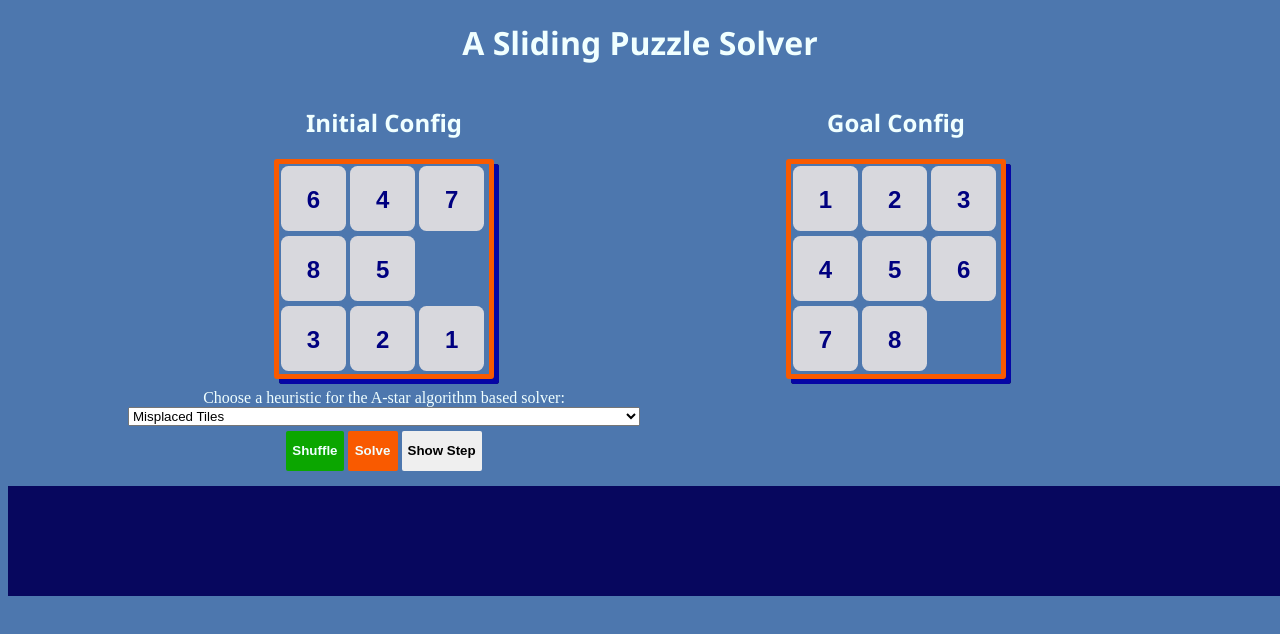
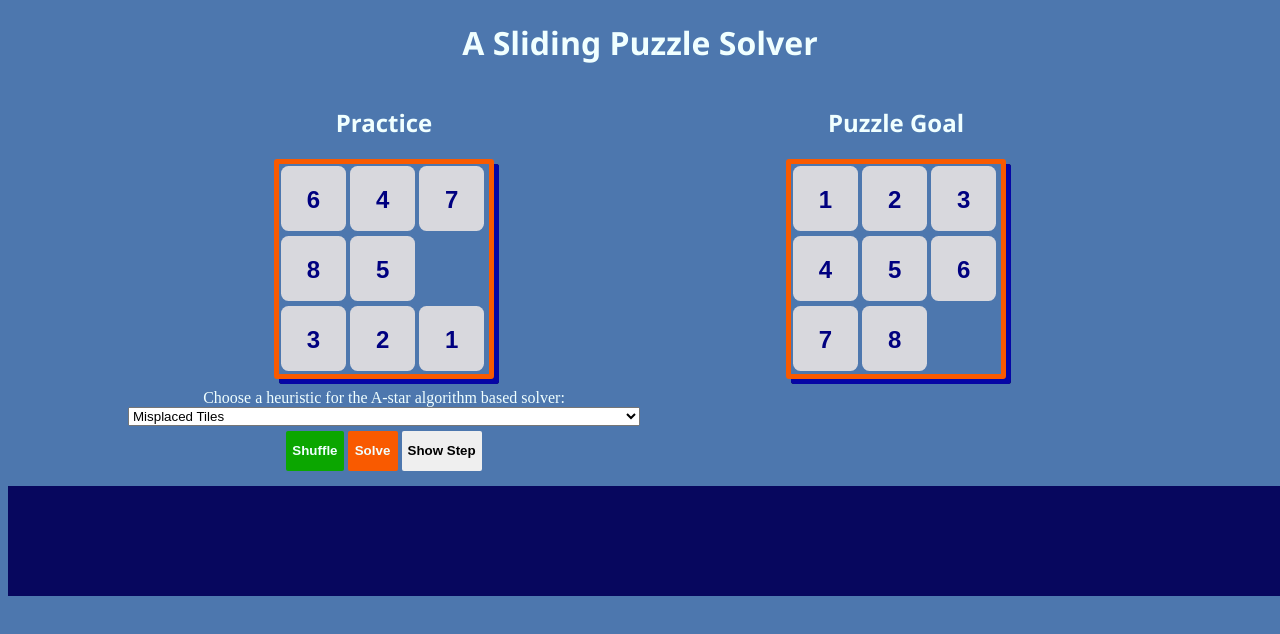
Before and after one commit to lucyhecht1/Interactive-Slide-Puzzle, a plain HTML site: page Sliding-Puzzle-main/index.html in a window 1280 px wide. Shown: the top 634 px of the page. Drawn offline with nearby package versions, Linux system fonts and the light colour scheme.

Commit message:
Fixed home page wording

```diff
--- a/Sliding-Puzzle-main/index.html
+++ b/Sliding-Puzzle-main/index.html
@@ -13,7 +13,7 @@
 		<div class="container">
 			<canvas id="confetti"></canvas>
 			<div class="grid-container">
-				<h2>Initial Config</h2>
+				<h2>Practice</h2>
 				<div class="grid start">
 					<div class="row">
 						<div class="cell" data-pos="0,0"><span>6</span></div>
@@ -49,7 +49,7 @@
 			</div>
 
 			<div class="grid-container" id="goal">
-				<h2>Goal Config</h2>
+				<h2>Puzzle Goal</h2>
 				<div class="grid goal">
 					<div class="row">
 						<div class="cell"><span>1</span></div>
```
